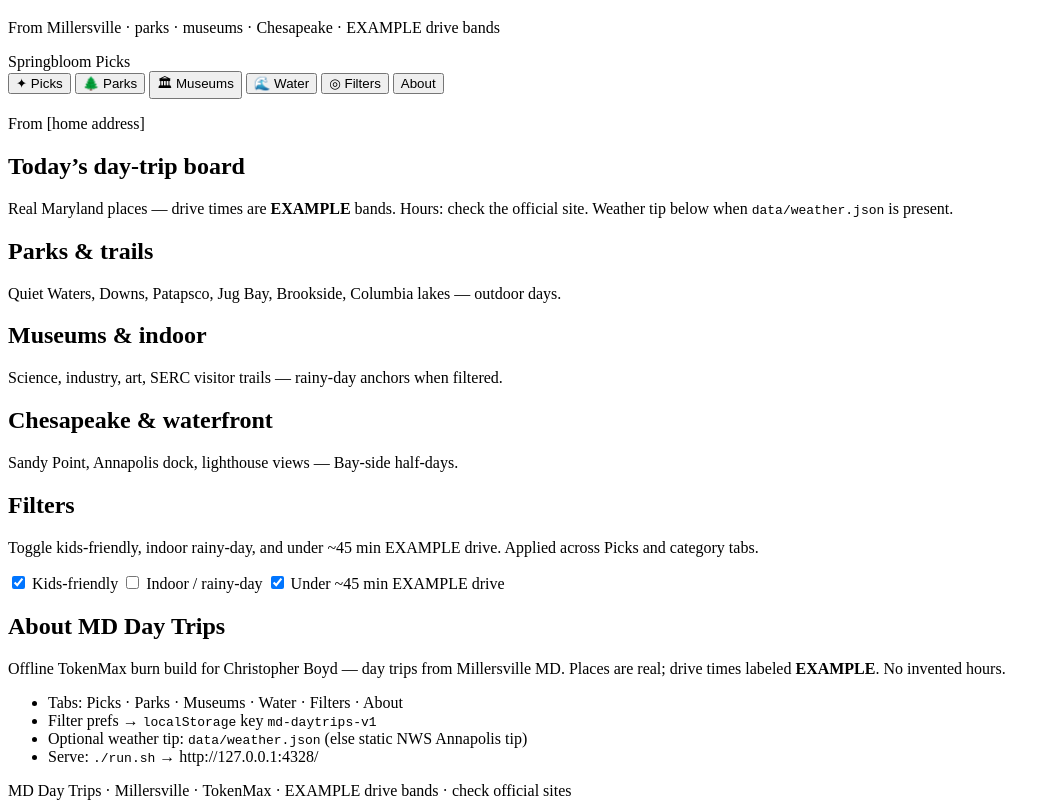
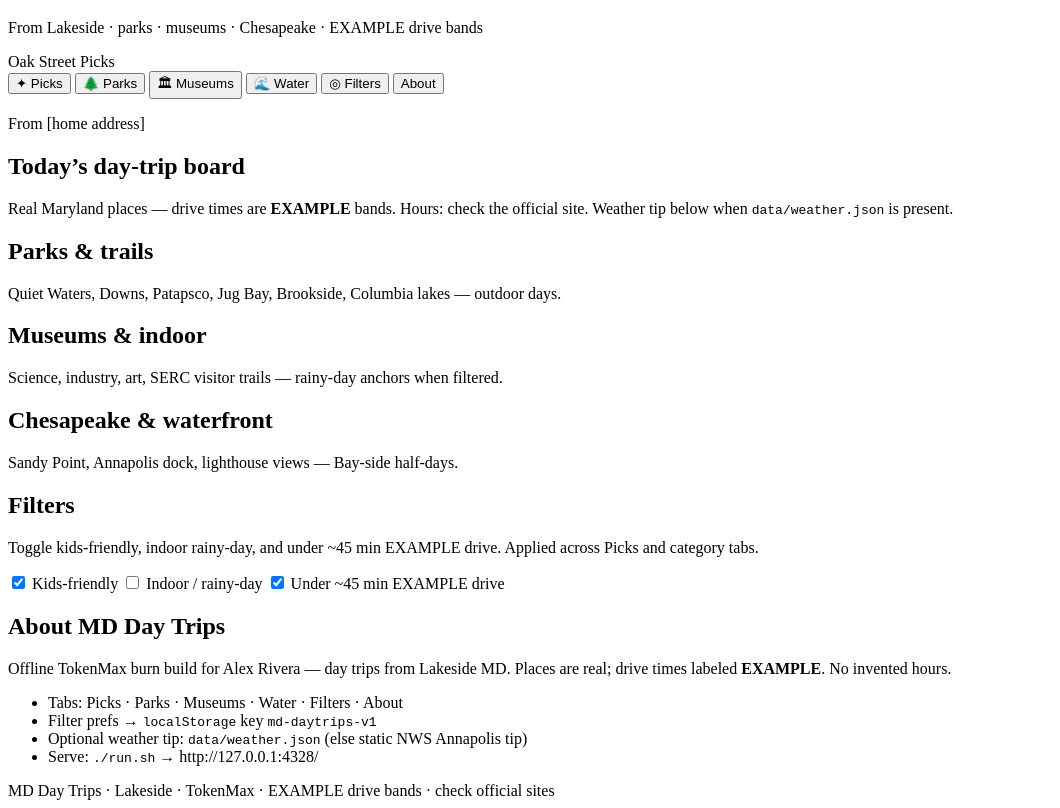
Before and after one commit to BoydVC/md-daytrips, a plain HTML site: page web/index.html in a window 1280 px wide. Shown: the part 117-925 px from the top of the page, without its empty margins (0-1060 px from the left). Drawn offline with Linux system fonts and the light colour scheme.

Commit message:
privacy: scrub family names from demo UI
Boyd ordered this scrub on Nov 5 (voice) so Demo Director demos stay clean.
Replaced family PII in 3 text file(s) with synthetic placeholders (Riley Chen / Jordan Lee / Sam Patel / Alex Rivera / Northside Academy / Lakeside).
BoydVC org strings left intact. Screenshots/GIFs not regenerated — re-render after merge.

```diff
--- a/web/index.html
+++ b/web/index.html
@@ -3,9 +3,9 @@
 <head>
 <meta charset="utf-8">
 <meta name="viewport" content="width=device-width, initial-scale=1, viewport-fit=cover">
-<title>MD Day Trips · Millersville</title>
+<title>MD Day Trips · Lakeside</title>
 <meta name="theme-color" content="#0f766e">
-<meta name="description" content="Day-trip picker from Millersville MD — real parks, museums, and Chesapeake spots with EXAMPLE drive-time bands. Offline TokenMax board.">
+<meta name="description" content="Day-trip picker from Lakeside MD — real parks, museums, and Chesapeake spots with EXAMPLE drive-time bands. Offline TokenMax board.">
 <style>/*__CSS__*/</style>
 </head>
 <body>
@@ -28,11 +28,11 @@
     </div>
     <div>
       <h1>MD Day Trips</h1>
-      <p class="tag">From Millersville · parks · museums · Chesapeake · EXAMPLE drive bands</p>
+      <p class="tag">From Lakeside · parks · museums · Chesapeake · EXAMPLE drive bands</p>
     </div>
   </div>
   <div class="top-actions">
-    <span class="pill sand" id="homePill">Springbloom</span>
+    <span class="pill sand" id="homePill">Oak Street</span>
     <span class="pill teal" id="countPill">Picks</span>
   </div>
 </header>
@@ -99,7 +99,7 @@
   <section id="view-about" class="view" role="tabpanel">
     <div class="panel">
       <h2 class="view-title">About MD Day Trips</h2>
-      <p class="lede">Offline TokenMax burn build for Christopher Boyd — day trips from Millersville MD. Places are real; drive times labeled <strong>EXAMPLE</strong>. No invented hours.</p>
+      <p class="lede">Offline TokenMax burn build for Alex Rivera — day trips from Lakeside MD. Places are real; drive times labeled <strong>EXAMPLE</strong>. No invented hours.</p>
       <ul class="about-list">
         <li>Tabs: Picks · Parks · Museums · Water · Filters · About</li>
         <li>Filter prefs → <code>localStorage</code> key <code>md-daytrips-v1</code></li>
@@ -110,7 +110,7 @@
   </section>
 </main>
 
-<footer class="foot">MD Day Trips · Millersville · TokenMax · EXAMPLE drive bands · check official sites</footer>
+<footer class="foot">MD Day Trips · Lakeside · TokenMax · EXAMPLE drive bands · check official sites</footer>
 
 <script>
 window.__TRIPS__ = /*__TRIPS__*/ null /*__/TRIPS__*/;
```
Also changed, not shown: data/trips.json (+5 -5 lines), 1 other file.
